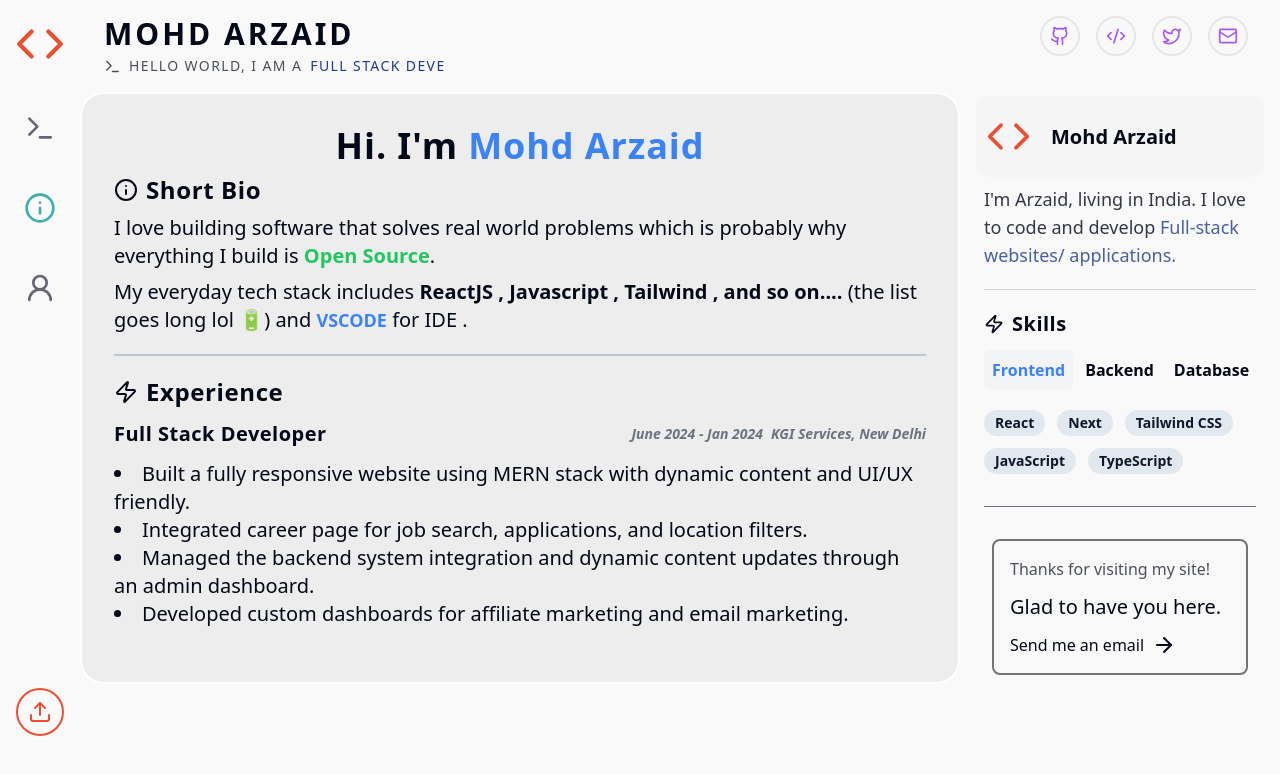
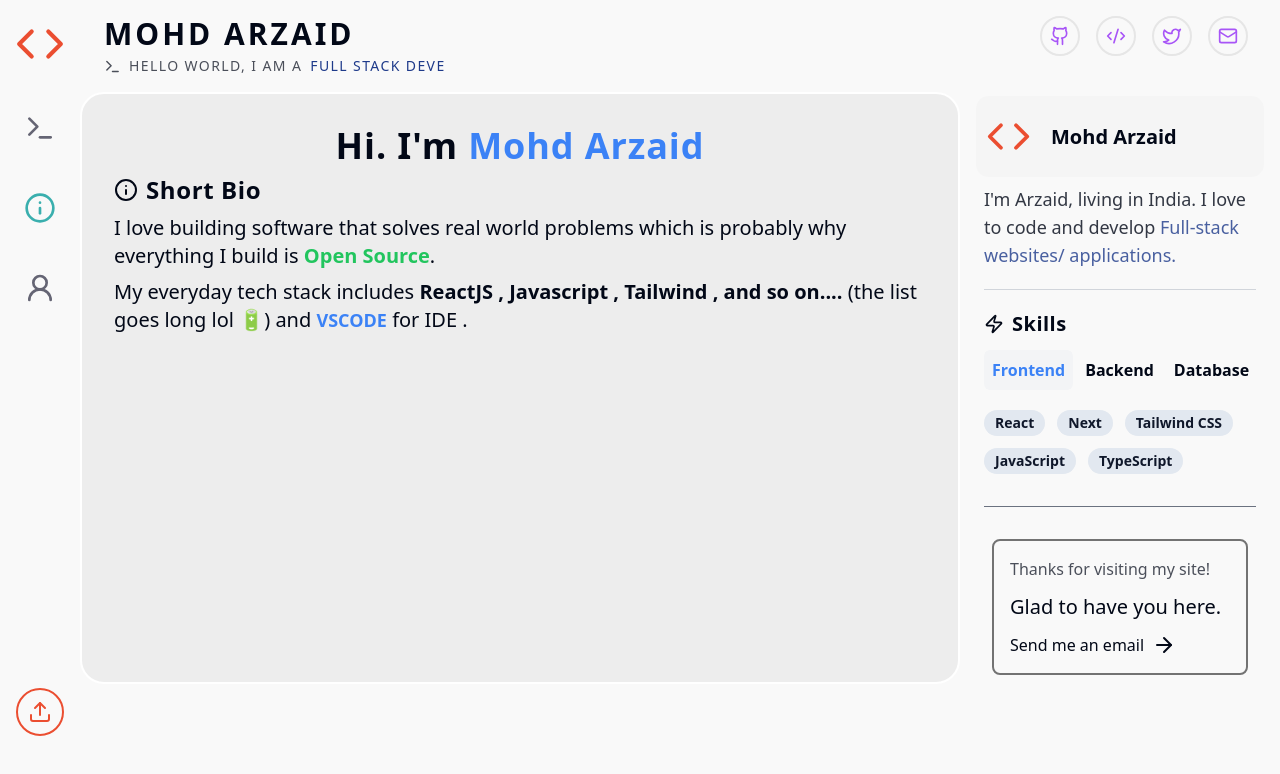
Before and after one commit to Mohd-Arzaid/my-portfolio, a React (Vite) app in the folder frontend/: page /about in a window 1280 px wide. Shown: the top 774 px of the page. Built offline with nearby package versions, Linux system fonts and the light colour scheme.

Commit message:
about fix

```diff
--- a/frontend/src/components/About.jsx
+++ b/frontend/src/components/About.jsx
@@ -49,9 +49,9 @@
           </span>
         </p>
 
-        <Separator className="mt-5 border border-gray-500/30" />
+        {/* <Separator className="mt-5 border border-gray-500/30" /> */}
 
-        <h2 className="text-lg md:text-2xl mt-4 md:mt-5 flex gap-1.5 lg:gap-2 items-center font-semibold md:font-bold tracking-wide">
+        {/* <h2 className="text-lg md:text-2xl mt-4 md:mt-5 flex gap-1.5 lg:gap-2 items-center font-semibold md:font-bold tracking-wide">
           <Zap className="md:hidden flex" size={16} />
           <Zap className="md:flex hidden" />
           Experience
@@ -86,7 +86,7 @@
               </li>
             </ul>
           </span>
-        </div>
+        </div> */}
       </main>
     </div>
   );
```
